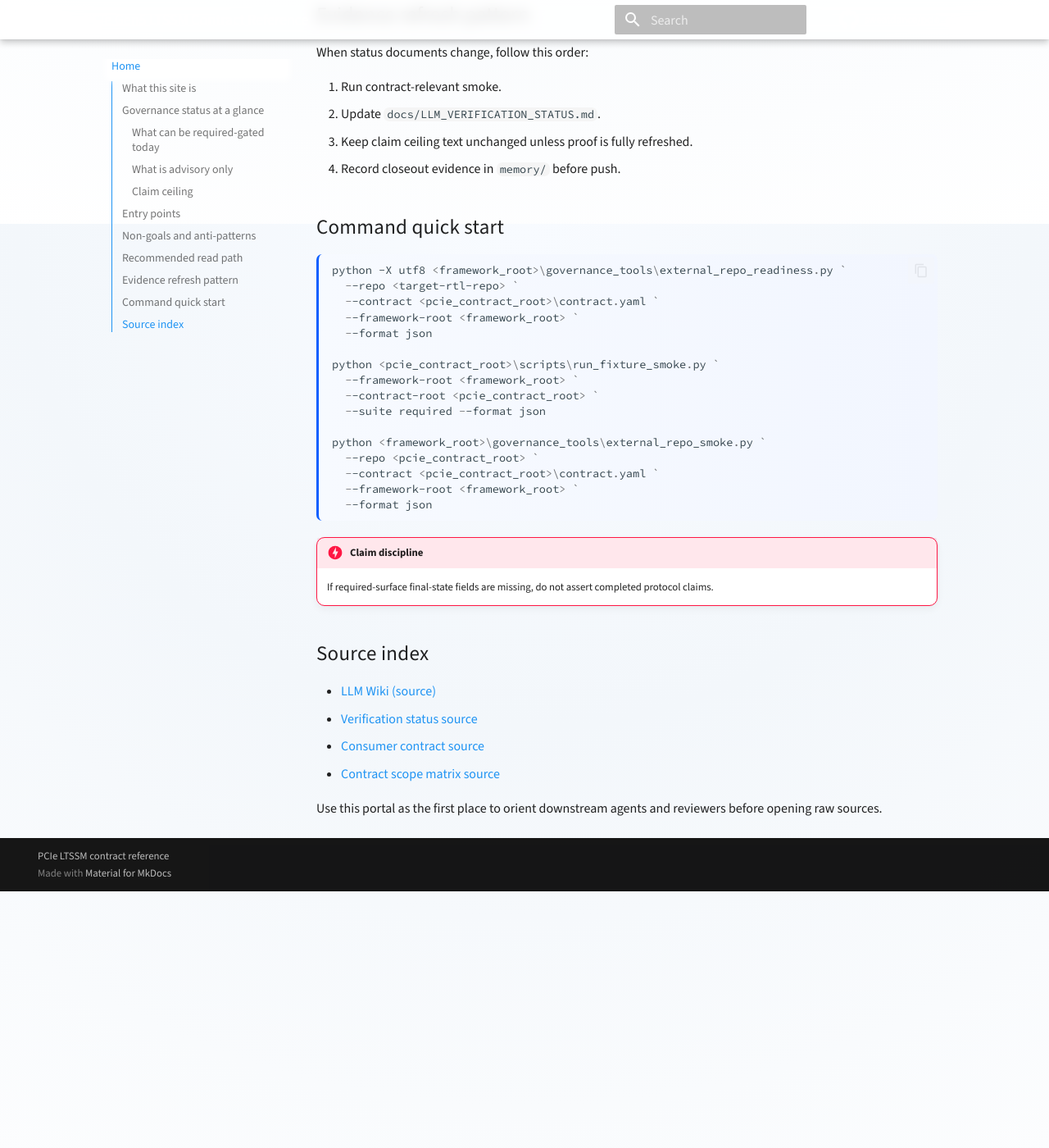
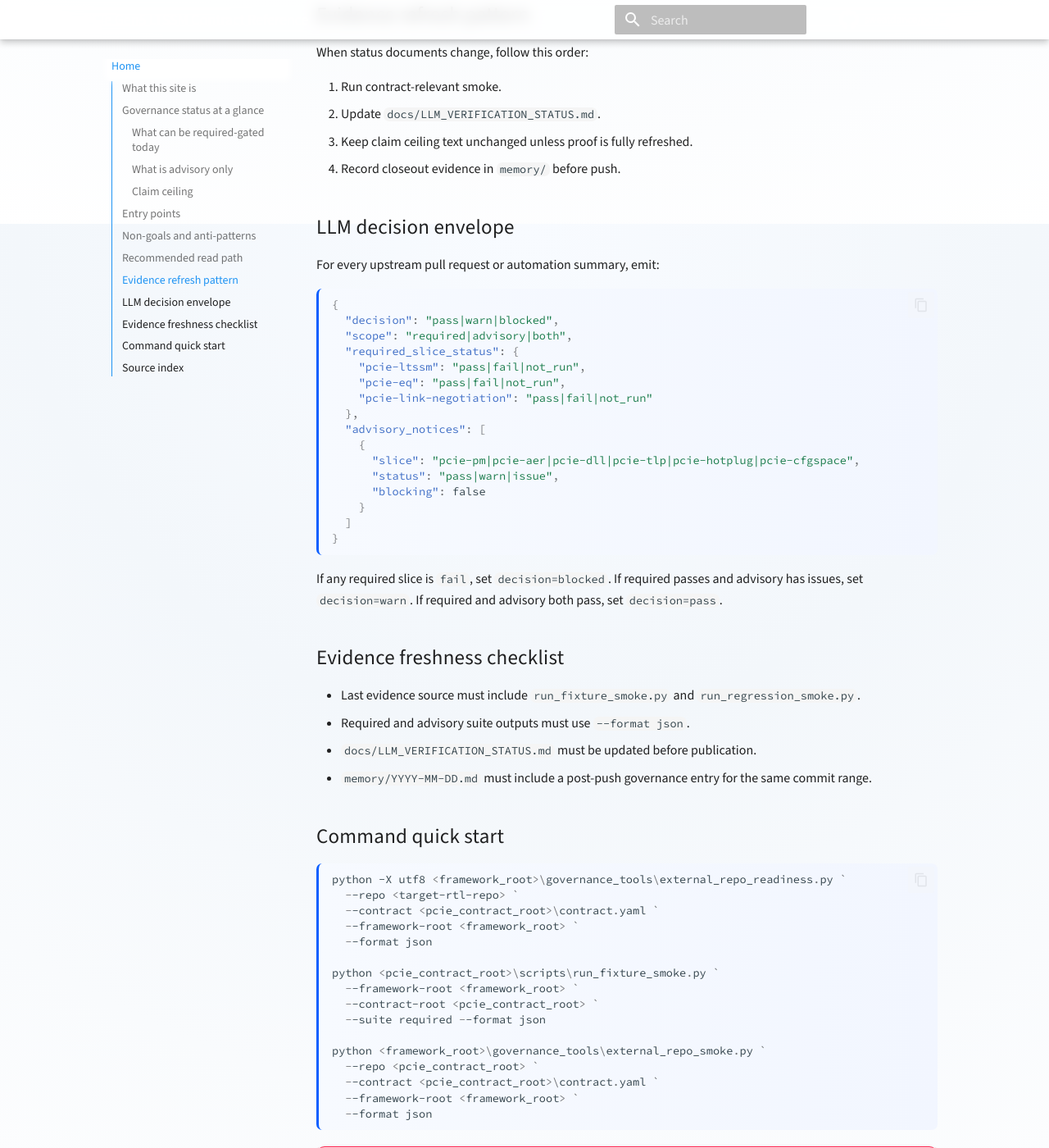
Before and after one commit to sweatdance/pcie_g5_contract, an MkDocs documentation site: the page built from docs/en/index.md, in a window 1280 px wide and 1400 px high, scrolled down 2527 px. Shown: the whole window at 82% size. Built offline with MkDocs 1.6.1 and Material for MkDocs 9.7.7, drawn with Linux system fonts in a browser that asks for light colours; comment, search, counter and statistics services are not loaded; before the commit the page ends 3614 px from its top, so only the background shows below that.

Commit message:
docs: add LLM decision envelope and evidence freshness checklist

````diff
--- a/docs/en/index.md
+++ b/docs/en/index.md
@@ -115,6 +115,40 @@ When status documents change, follow this order:
 3. Keep claim ceiling text unchanged unless proof is fully refreshed.
 4. Record closeout evidence in `memory/` before push.
 
+## LLM decision envelope
+
+For every upstream pull request or automation summary, emit:
+
+```json
+{
+  "decision": "pass|warn|blocked",
+  "scope": "required|advisory|both",
+  "required_slice_status": {
+    "pcie-ltssm": "pass|fail|not_run",
+    "pcie-eq": "pass|fail|not_run",
+    "pcie-link-negotiation": "pass|fail|not_run"
+  },
+  "advisory_notices": [
+    {
+      "slice": "pcie-pm|pcie-aer|pcie-dll|pcie-tlp|pcie-hotplug|pcie-cfgspace",
+      "status": "pass|warn|issue",
+      "blocking": false
+    }
+  ]
+}
+```
+
+If any required slice is `fail`, set `decision=blocked`.
+If required passes and advisory has issues, set `decision=warn`.
+If required and advisory both pass, set `decision=pass`.
+
+## Evidence freshness checklist
+
+- Last evidence source must include `run_fixture_smoke.py` and `run_regression_smoke.py`.
+- Required and advisory suite outputs must use `--format json`.
+- `docs/LLM_VERIFICATION_STATUS.md` must be updated before publication.
+- `memory/YYYY-MM-DD.md` must include a post-push governance entry for the same commit range.
+
 ## Command quick start
 
 ```powershell
````
Also changed, not shown: memory/2026-06-10.md (+9 -0 lines).
